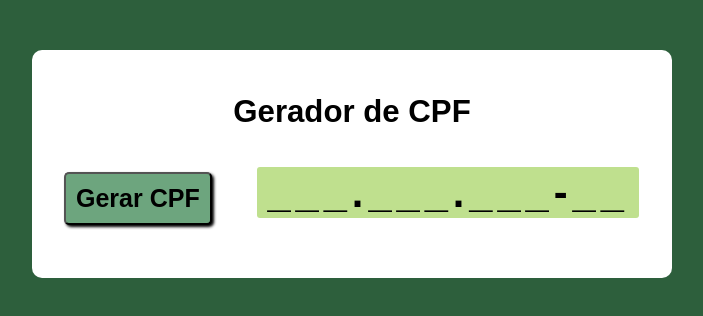
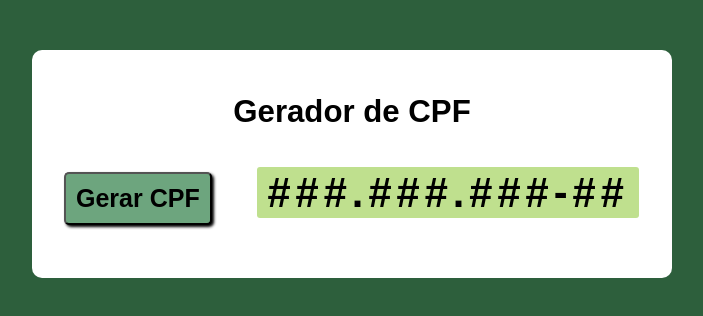
Before and after one commit to talesmilan/Gerador-de-CPF-JavaScript-com-Webpack, a website built with webpack: page public/index.html in a window 1280 px wide. Shown: the whole page, without its empty margins (288-991 px from the left). Built offline with nearby package versions, Linux system fonts and the light colour scheme.

Commit message:
Pequena modificação

```diff
--- a/public/index.html
+++ b/public/index.html
@@ -10,7 +10,7 @@
     <section class="container">
         <h1>Gerador de CPF</h1>
         <button class="btn-cpf">Gerar CPF</button>
-        <div class="cpf-gerado">___.___.___-__</div>
+        <div class="cpf-gerado">###.###.###-##</div>
     </section>
     <script src="./assets/js/bundle.js"></script>
 </body>
```
